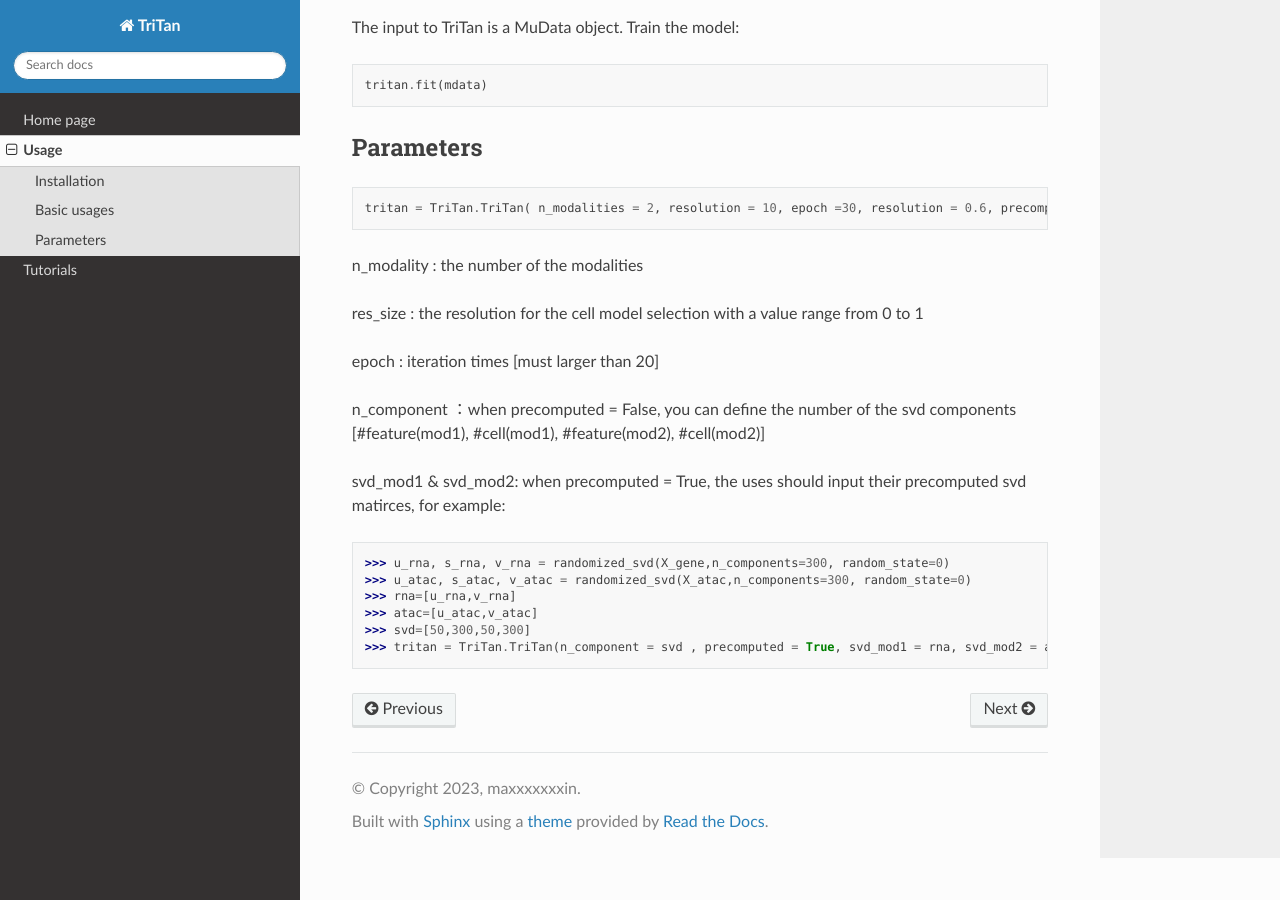
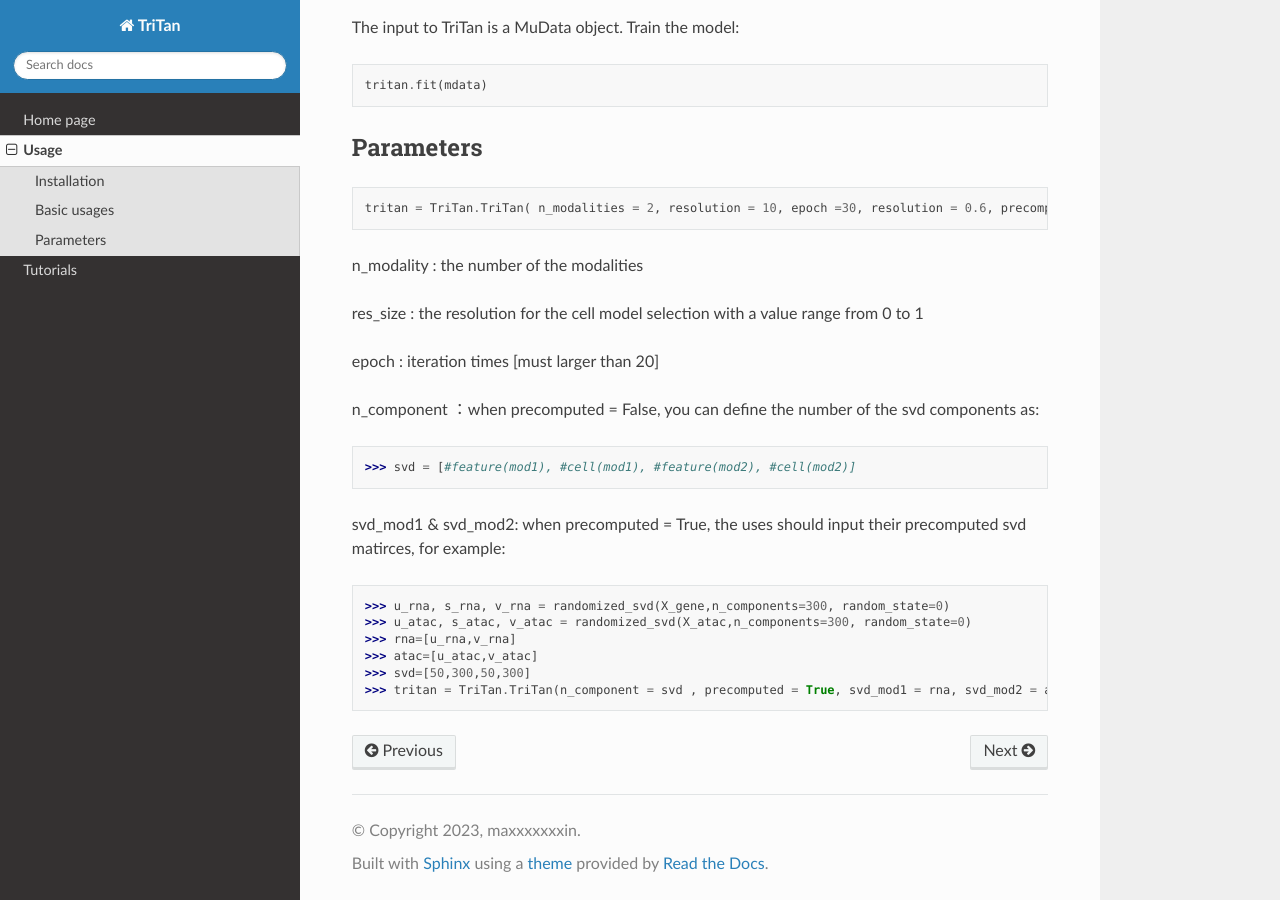
Before and after one commit to maxxxxxxxin/rtd-tutorial, a Sphinx documentation site: the page built from docs/source/usage.rst, in a window 1280 px wide and 900 px high, scrolled down 600 px. Built offline with Sphinx 7.4.7 and the Read the Docs theme 2.0.0, drawn with Linux system fonts in a browser that asks for light colours; pages that are not in the unit, such as notebooks, are missing from menus.

Commit message:
Update usage.rst

```diff
--- a/docs/source/usage.rst
+++ b/docs/source/usage.rst
@@ -47,7 +47,9 @@
 
 epoch : iteration times [must larger than 20]
 
-n_component ：when precomputed = False, you can define the number of the svd components [#feature(mod1), #cell(mod1), #feature(mod2), #cell(mod2)]
+n_component ：when precomputed = False, you can define the number of the svd components as:
+
+>>> svd = [#feature(mod1), #cell(mod1), #feature(mod2), #cell(mod2)]
 
 svd_mod1 & svd_mod2: when precomputed = True, the uses should input their precomputed svd matirces, for example:
 
```
